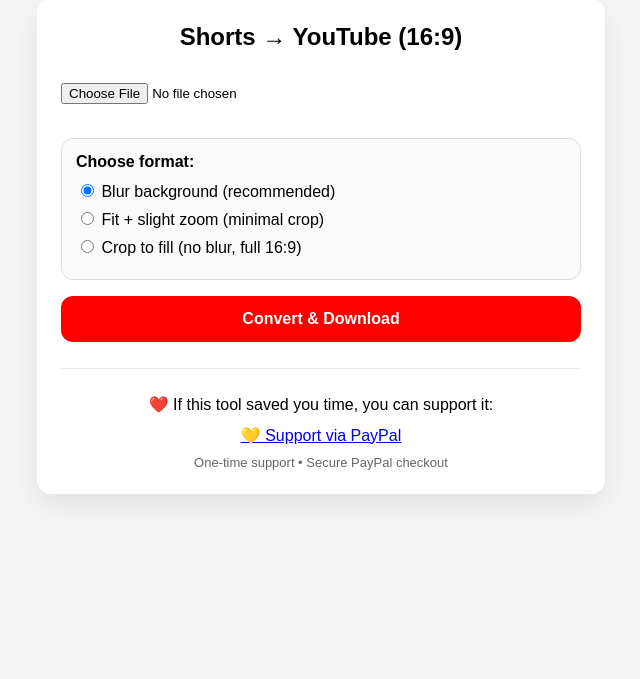
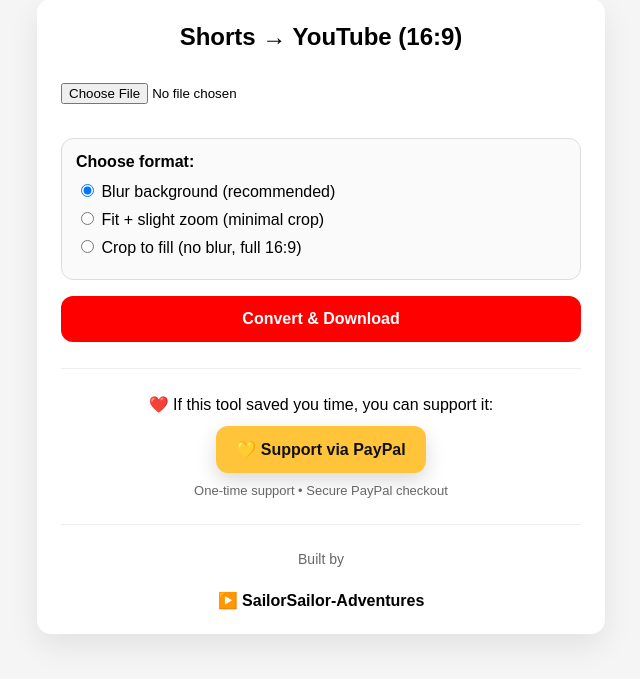
Before and after one commit to youngtallent1988-dev/shorts-to-youtube, a Flask app: page / in a window 1280 px wide. Shown: the part 41-720 px from the top of the page, without its empty margins (319-959 px from the left). Run offline with Flask 3, Linux system fonts and the light colour scheme.

Commit message:
Add YouTube creator section and clean layout

```diff
--- a/templates/index.html
+++ b/templates/index.html
@@ -9,6 +9,7 @@
     gtag('js', new Date());
     gtag('config', 'G-NVL9FN7HE3');
   </script>
+
   <meta charset="UTF-8" />
   <meta name="viewport" content="width=device-width, initial-scale=1.0" />
   <title>Shorts to YouTube Converter</title>
@@ -81,7 +82,7 @@
       border-top: 1px solid #eee;
     }
 
-    .donate {
+    .donate, .creator {
       text-align: center;
     }
 
@@ -100,6 +101,16 @@
       opacity: 0.9;
     }
 
+    .creator a {
+      display: inline-flex;
+      align-items: center;
+      gap: 8px;
+      font-weight: 700;
+      text-decoration: none;
+      color: #000;
+      margin-top: 10px;
+    }
+
     .note {
       font-size: 13px;
       color: #666;
@@ -107,21 +118,7 @@
     }
   </style>
 </head>
-<script>
-  const convertBtn = document.getElementById("convert-btn");
-  if (convertBtn) {
-    convertBtn.addEventListener("click", () => {
-      gtag("event", "convert_click");
-    });
-  }
 
-  const donateBtn = document.getElementById("paypal-btn");
-  if (donateBtn) {
-    donateBtn.addEventListener("click", () => {
-      gtag("event", "donate_click");
-    });
-  }
-</script>
 <body>
   <div class="card">
     <h2>Shorts → YouTube (16:9)</h2>
@@ -148,27 +145,57 @@
         </label>
       </div>
 
-<button id="convert-btn" type="submit" class="convert-btn">
+      <button id="convert-btn" type="submit">
         Convert & Download
       </button>
+
       <hr />
 
+      <!-- PayPal Support -->
       <div class="donate">
         <p style="margin-bottom: 12px;">
           ❤️ If this tool saved you time, you can support it:
         </p>
 
         <a id="paypal-btn"
+           class="paypal-btn"
            href="https://paypal.me/shortstoyoutube"
            target="_blank"
            rel="noopener">
           💛 Support via PayPal
         </a>
+
         <div class="note">
           One-time support • Secure PayPal checkout
         </div>
       </div>
+
+      <hr />
+
+      <!-- YouTube Promotion Section -->
+      <div class="creator">
+        <p style="font-size:14px; color:#666;">
+          Built by
+        </p>
+
+        <a href="https://www.youtube.com/@SailorSailorAdventures"
+           target="_blank"
+           rel="noopener">
+          ▶️ SailorSailor-Adventures
+        </a>
+      </div>
     </form>
   </div>
+
+  <!-- Analytics Click Tracking -->
+  <script>
+    document.getElementById("convert-btn")?.addEventListener("click", () => {
+      gtag("event", "convert_click");
+    });
+
+    document.getElementById("paypal-btn")?.addEventListener("click", () => {
+      gtag("event", "donate_click");
+    });
+  </script>
 </body>
 </html>
```
Lines whose indentation alone changed are shown as unchanged.
